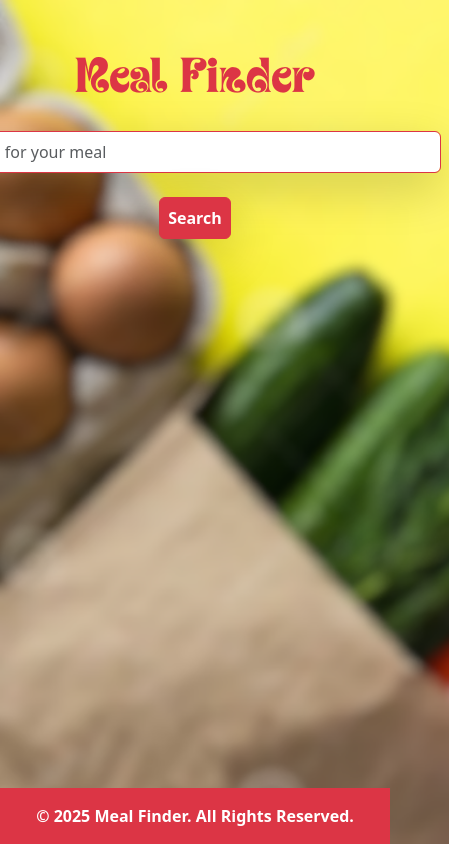
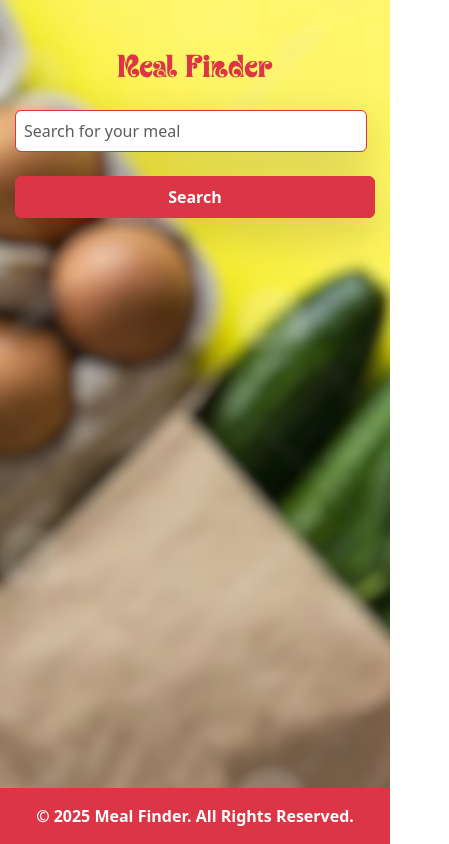
Before and after one commit to sadmansakibornob/Final-Practical, a plain HTML site: page index.html in a window 390 px wide. Shown: the whole page, 449 px wide, since content can reach past the window. Drawn offline with nearby package versions, Linux system fonts and the light colour scheme.

Commit message:
last commit

```diff
--- a/index.html
+++ b/index.html
@@ -14,17 +14,19 @@
   </head>
   <body>
     <div class="header">
-      <!-- Logo Section -->
+      <div class="row justify-content-center">
+        <div class="col-12 col-sm-6 col-md-4 col-lg-3">
           <div
             class="text-center fw-bold font-monospace text-danger mt-5 fs-2 fs-sm-3 fs-lg-4"
           >
             <h2 class="logo">Meal Finder</h2>
           </div>
 
-      <!-- Search Form Section -->
           <div class="d-flex justify-content-center align-items-center mt-4">
-        <form class="d-flex flex-column align-items-center gap-4" role="search">
-          <!-- Search input field -->
+            <form
+              class="d-flex flex-column align-items-center gap-4 w-100"
+              role="search"
+            >
               <div class="w-100 d-flex justify-content-center">
                 <input
                   class="form-control me-2 shadow-lg border-danger p-2"
@@ -32,13 +34,11 @@
                   placeholder="Search for your meal"
                   aria-label="Search for a meal"
                   id="searchBar"
-              style="width: 500px"
                 />
               </div>
 
-          <!-- Search button -->
               <button
-            class="btn btn-danger fw-bold shadow-lg p-2 w-sm-auto"
+                class="btn btn-danger fw-bold shadow-lg p-2 w-100 w-sm-auto"
                 type="button"
                 onclick="searchMeal(event)"
               >
@@ -47,8 +47,9 @@
             </form>
           </div>
         </div>
-
-    <div class="main">
+      </div>
+    </div>
+    <div class="main mt-5">
       <div id="displayArea" class="row gy-4"></div>
       <div class="text-center">
         <button
@@ -61,7 +62,7 @@
       </div>
     </div>
 
-    <footer class="bg-danger text-white fw-bold text-center py-3">
+    <footer class="bg-danger text-white fw-bold text-center py-3 mt-5">
       <p class="mb-0">&copy; 2025 Meal Finder. All Rights Reserved.</p>
     </footer>
 
--- a/style.css
+++ b/style.css
@@ -6,6 +6,7 @@
 .logo {
   font-family: "PsychaRegular";
   font-size: 2em;
+  white-space: nowrap;
 }
 
 body {
@@ -15,7 +16,12 @@ body {
   background-attachment: fixed;
 }
 
-.btn {
+.header {
+  padding-left: 15px;
+  padding-right: 15px;
+}
+
+button {
   font-size: 1.1rem;
   border-radius: 0.5rem;
   padding: 0.8rem 2rem;
@@ -33,6 +39,8 @@ body {
   border-radius: 0.5rem;
   box-shadow: 0 4px 10px rgba(0, 0, 0, 0.1);
   transition: transform 0.3s ease;
+  margin-left: auto;
+  margin-right: auto;
 }
 
 .card:hover {
@@ -88,3 +96,16 @@ footer p {
   margin: 0;
   font-size: 1rem;
 }
+
+@media (max-width: 767px) {
+  .header {
+    padding-left: 15px;
+    padding-right: 15px;
+  }
+}
+
+@media (max-width: 767px) {
+  .logo {
+    font-size: 2rem;
+  }
+}
```
Lines whose indentation alone changed are shown as unchanged.
